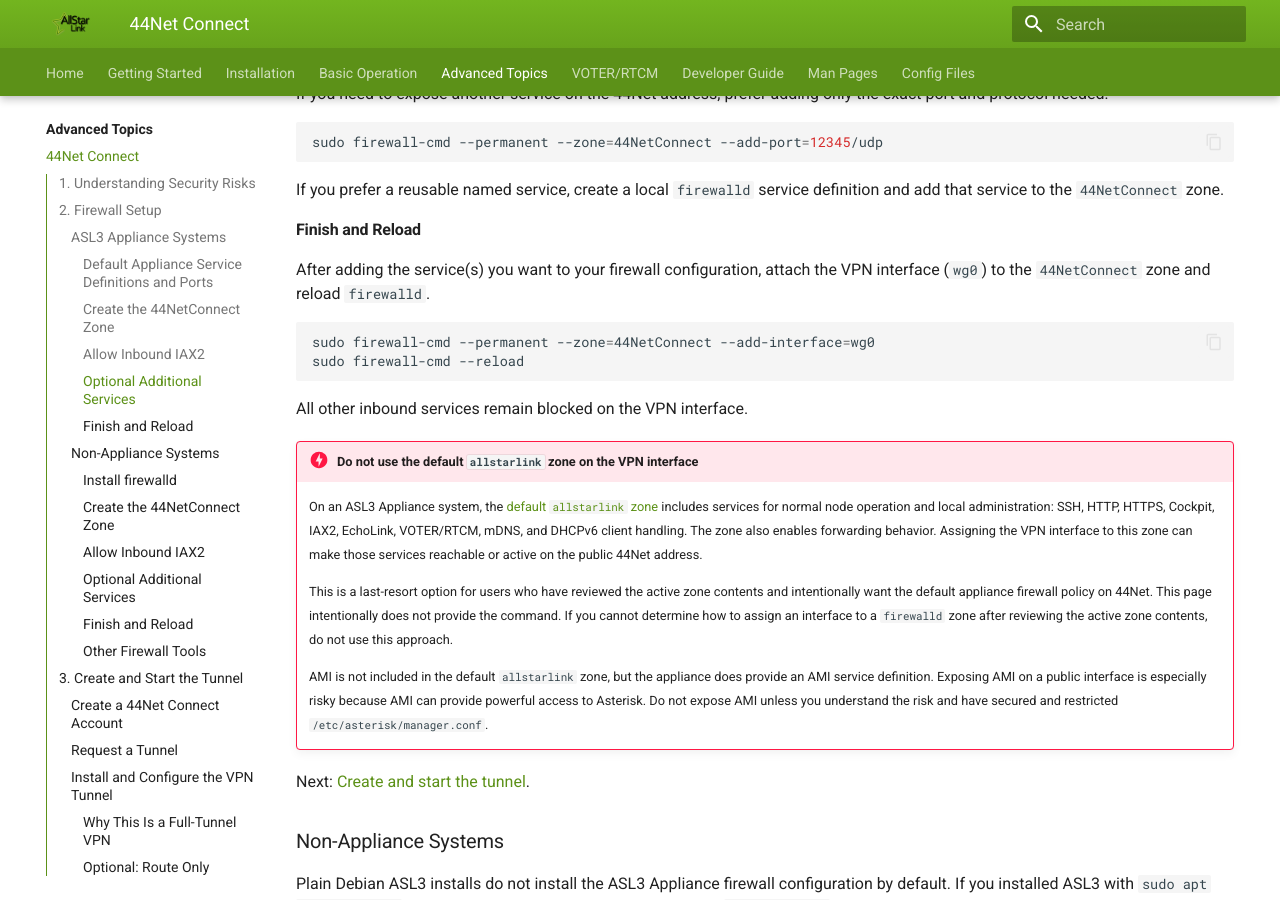
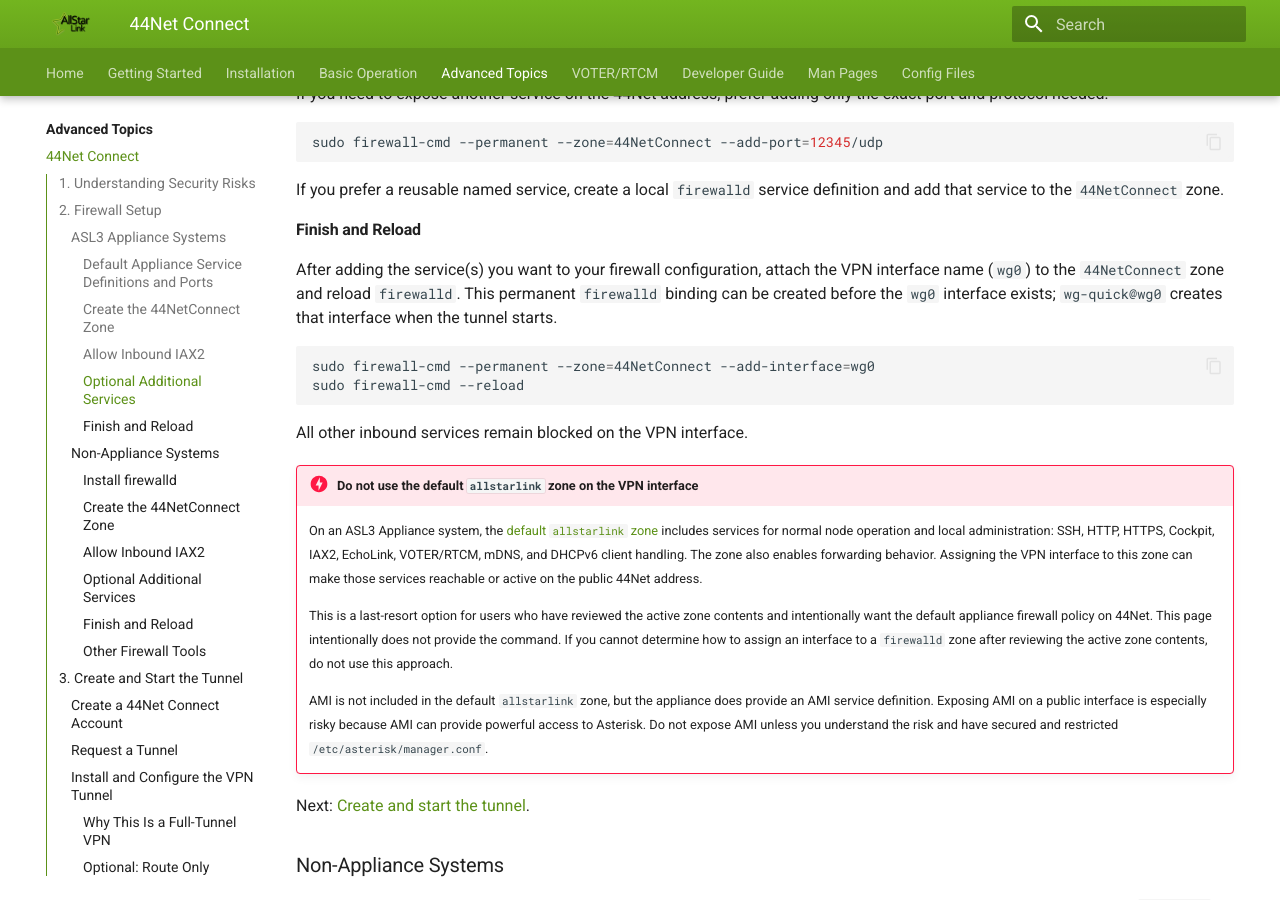
Before and after one commit to AllStarLink/ASL3-Manual, an MkDocs documentation site: the page built from docs/adv-topics/44net-connect.md, in a window 1280 px wide and 900 px high, scrolled down 3365 px. Built offline with MkDocs 1.6.1 and Material for MkDocs 9.7.7, drawn with Linux system fonts in a browser that asks for light colours; some of the changed text lies outside the part shown.

Commit message:
Clarify wording regarding VPN interface existence in firewall setup

````diff
--- a/docs/adv-topics/44net-connect.md
+++ b/docs/adv-topics/44net-connect.md
@@ -126,7 +126,7 @@
 If you prefer a reusable named service, create a local `firewalld` service definition and add that service to the `44NetConnect` zone.
 
 #### Finish and Reload { #finish-and-reload }
-After adding the service(s) you want to your firewall configuration, attach the VPN interface (`wg0`) to the `44NetConnect` zone and reload `firewalld`.
+After adding the service(s) you want to your firewall configuration, attach the VPN interface name (`wg0`) to the `44NetConnect` zone and reload `firewalld`. This permanent `firewalld` binding can be created before the `wg0` interface exists; `wg-quick@wg0` creates that interface when the tunnel starts.
 
 ```bash
 sudo firewall-cmd --permanent --zone=44NetConnect --add-interface=wg0
@@ -217,7 +217,7 @@
 ```
 
 #### Finish and Reload { #non-appliance-finish-and-reload }
-After adding the port(s) you need, attach the VPN interface (`wg0`) to the zone and reload `firewalld`:
+After adding the port(s) you need, attach the VPN interface name (`wg0`) to the zone and reload `firewalld`. This permanent `firewalld` binding can be created before the `wg0` interface exists; `wg-quick@wg0` creates that interface when the tunnel starts.
 
 ```bash
 sudo firewall-cmd --permanent --zone=44NetConnect --add-interface=wg0
````
Also changed, not shown: other parts of docs/adv-topics/44net-connect.md (+1 -1 lines).
